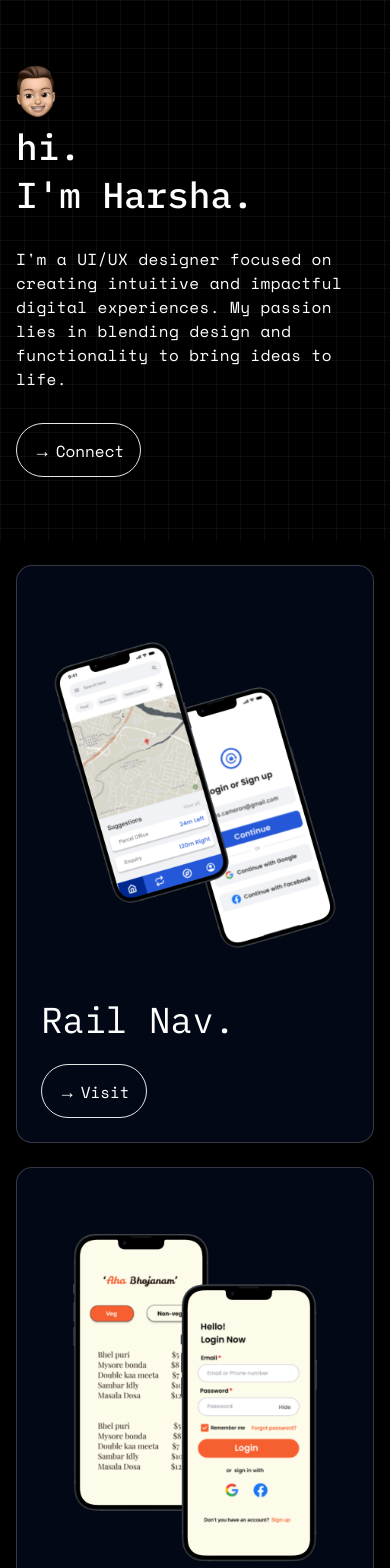
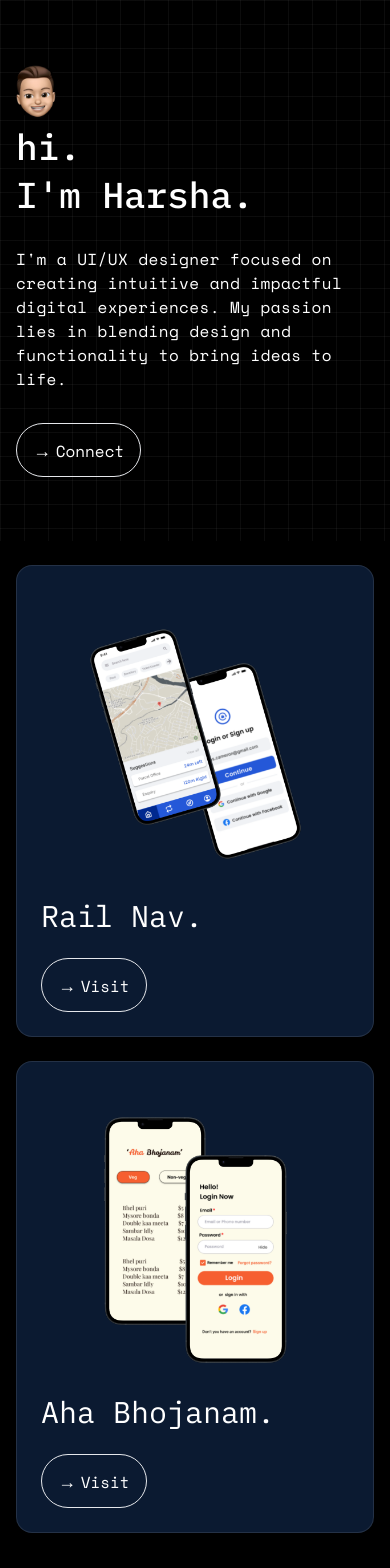
Before and after one commit to VHarsha8/UX-Portfolio, a React (Vite) app: page / in a window 390 px wide. Shown: the top 1568 px of the page. Built offline with nearby package versions, Linux system fonts and the light colour scheme; a web font is replaced by a local one.

Commit message:
Portfolio redesign

```diff
--- a/src/pages/Projects.jsx
+++ b/src/pages/Projects.jsx
@@ -3,14 +3,14 @@ import ButtonComponent from '../components/ButtonComponent';
 
 const Projects = () =>{
     return(
-        <div className='md:w-[800px] md:p-0 overflow-hidden  relative p-6 mt-6 bg-blue-700/10 border border-white/20 rounded-2xl mx-4 md:mx-auto md:flex-row-reverse flex flex-col  '>
+        <div className='md:w-[800px] md:p-0 overflow-hidden  relative p-6 mt-6 bg-blue-500/20 border border-white/10 rounded-2xl mx-4 md:mx-auto md:flex-row-reverse flex flex-col  '>
                         <div className='absolute hidden w-full h-full rounded-full bg-blue-700/30 blur-3xl top-[30%] right-[40%]'></div>
 
             <div className='flex items-center justify-center '>
-            <img src= {RailNav} alt="mr" className='z-30 w-fit' />
+            <img src= {RailNav} alt="mr" className='z-30 w-3/4 md:w-fit' />
             </div>
             <div className='flex flex-col flex-wrap gap-6 p-0 md:p-6 md:justify-center'>
-                            <h1 className='z-30 text-4xl text-white md:text-5xl font-ibm-plex-mono '>Rail Nav.</h1>
+                            <h1 className='z-30 text-3xl text-white md:text-5xl font-ibm-plex-mono '>Rail Nav.</h1>
 
                      <p className='hidden text-white md:flex text-wrap font-space-mono'>A streamlined navigation system for railway stations, guiding passengers seamlessly through routes, platforms, and amenities. Designed for clarity, efficiency, and user-friendly access.</p>
                      <ButtonComponent text="Visit" link="https://www.figma.com/proto/fwXxkHlf41V4Yer2amnh8O/Rael?node-id=37-208&node-type=canvas&t=DkkqgXmDfVFIQJ2w-0&scaling=scale-down&content-scaling=fixed&page-id=0%3A1" className='z-30' />
--- a/src/pages/Projects1.jsx
+++ b/src/pages/Projects1.jsx
@@ -2,13 +2,13 @@ import ButtonComponent from '../components/ButtonComponent';
 
 const Projects1 = () =>{
     return(
-        <div className='md:w-[800px] md:px-0  overflow-hidden relative p-6 mt-6 bg-blue-700/10 border border-white/20 rounded-2xl mx-4 md:mx-auto md:flex-row-reverse flex flex-col  '>
+        <div className='md:w-[800px] md:px-0  overflow-hidden relative p-6 mt-6 bg-blue-500/20 border border-white/10 rounded-2xl mx-4 md:mx-auto md:flex-row-reverse flex flex-col  '>
             <div className='absolute hidden w-full h-full rounded-full bg-blue-700/30 blur-3xl top-[30%] right-[40%]'></div>
             <div className='flex items-center justify-center '>
-            <img src="/ahabhojanammockup2.png" alt="mr" className='z-30 w-fit '/>
+            <img src="/ahabhojanammockup2.png" alt="mr" className='z-30 w-3/4 md:w-fit '/>
             </div>
             <div className='flex flex-col flex-wrap gap-6 p-0 md:p-6 md:justify-center'>
-                            <h1 className='z-30 text-4xl text-white md:text-5xl font-ibm-plex-mono '>Aha Bhojanam.</h1>
+                            <h1 className='z-30 text-3xl text-white md:text-5xl font-ibm-plex-mono '>Aha Bhojanam.</h1>
 
                      <p className='hidden text-white md:flex text-wrap font-space-mono'>Designed an intuitive restaurant app interface that streamlines menu browsing, ordering, and payment, enhancing the dining experience with a visually appealing and user-friendly layout tailored for convenience.</p>
                      <ButtonComponent text="Visit" link="https://www.figma.com/proto/qXllmLJBVyQuZ1sgbhWvch/Design-2?node-id=0-1&node-type=canvas&t=rasO6HAMX5LptxS5-0&scaling=scale-down&content-scaling=fixed&page-id=0%3A1" className='z-30' />
```
